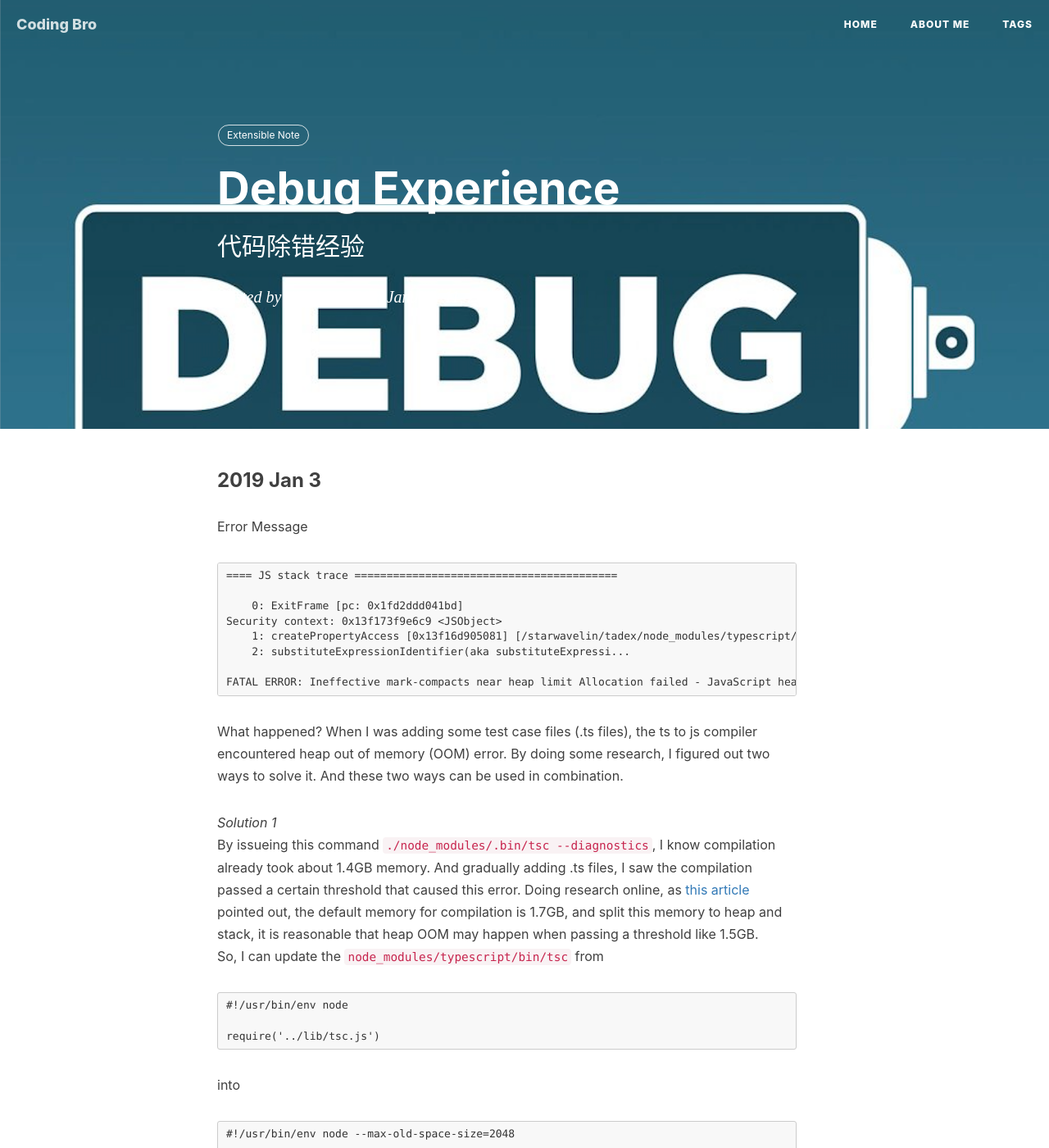
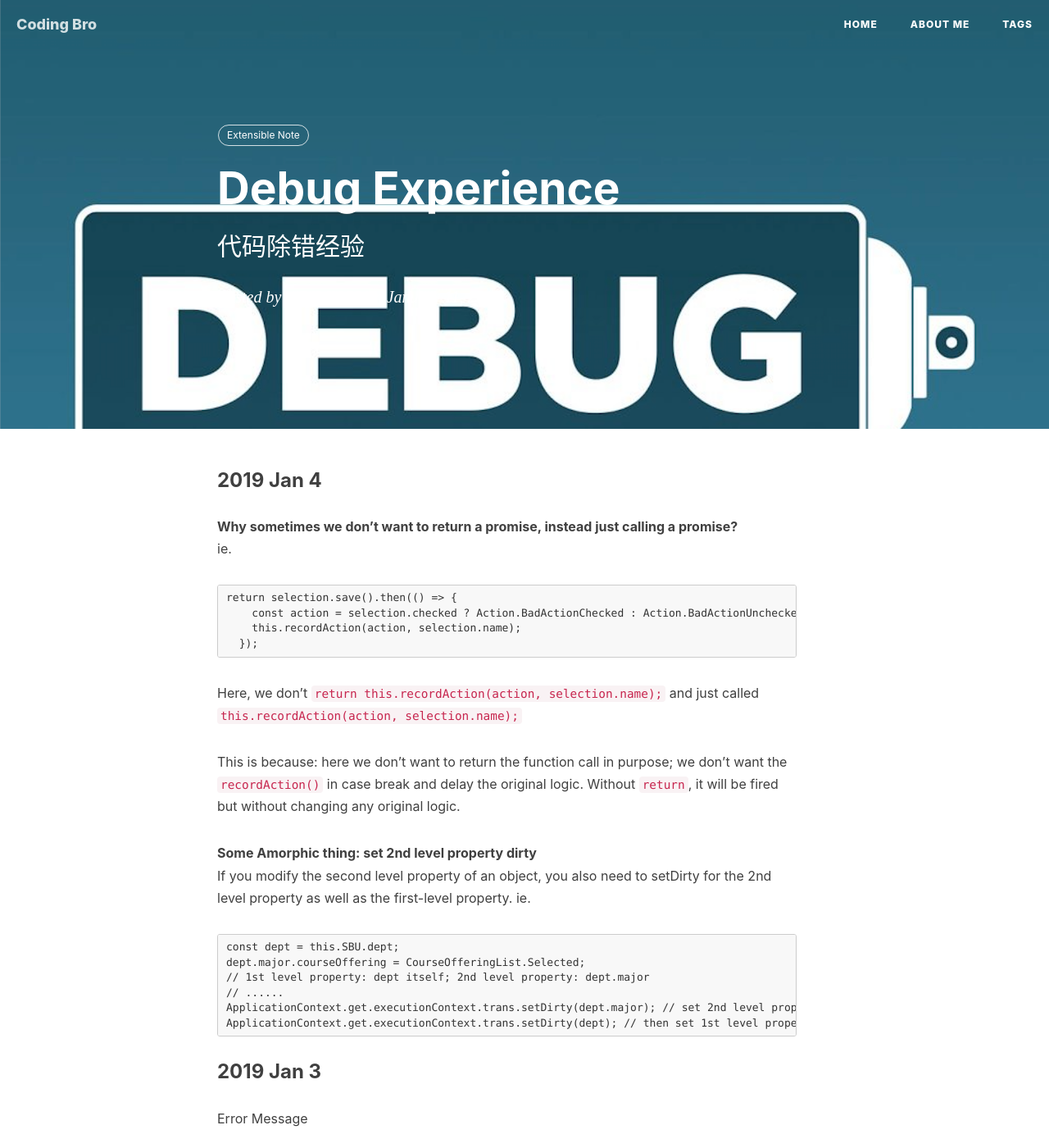
Before and after one commit to starwavelin/starwavelin.github.io, a Jekyll site: the page built from _posts/2019-01-11-debug-experience.md, in a window 1280 px wide and 1400 px high. Shown: the whole window at 82% size. Built offline with Jekyll 4.4.1, drawn with Linux system fonts in a browser that asks for light colours; nearby versions of some CDN libraries; comment, search, counter and statistics services are not loaded.

Commit message:
Jan 4 debug added

````diff
--- a/_posts/2019-01-11-debug-experience.md
+++ b/_posts/2019-01-11-debug-experience.md
@@ -8,6 +8,31 @@ header-img: "img/post-banner/post-bg-debug.jpg"
 tags:
     - Extensible Note
 ---
+
+### 2019 Jan 4
+**Why sometimes we don’t want to return a promise, instead just calling a promise?**
+ie.
+```
+return selection.save().then(() => {
+    const action = selection.checked ? Action.BadActionChecked : Action.BadActionUnchecked;
+    this.recordAction(action, selection.name);
+  });
+```
+Here, we don't `return this.recordAction(action, selection.name);` and just called `this.recordAction(action, selection.name);`
+
+This is because: here we don't want to return the function call in purpose; we don't want the `recordAction()` in case break and delay the original logic. Without `return`, it will be fired but without changing any original logic.
+
+**Some Amorphic thing: set 2nd level property dirty**
+If you modify the second level property of an object, you also need to setDirty for the 2nd level property as well as the first-level property. ie.
+```
+const dept = this.SBU.dept;
+dept.major.courseOffering = CourseOfferingList.Selected;
+// 1st level property: dept itself; 2nd level property: dept.major
+// ......
+ApplicationContext.get.executionContext.trans.setDirty(dept.major); // set 2nd level property dirty first
+ApplicationContext.get.executionContext.trans.setDirty(dept); // then set 1st level property (obj itself)
+```
+
 
 ### 2019 Jan 3
 Error Message
````
